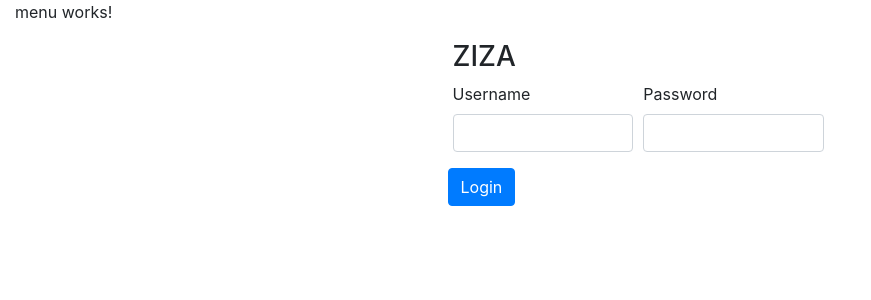
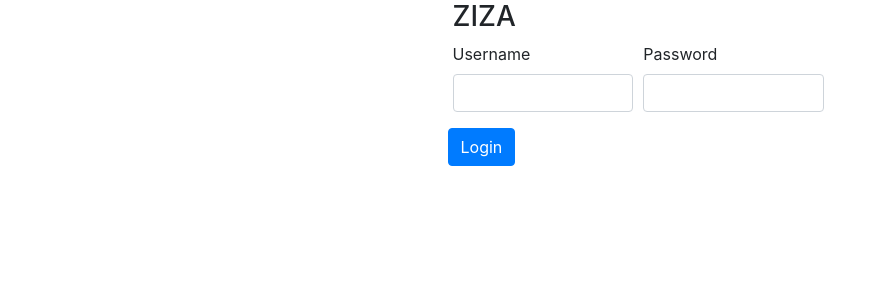
Before and after one commit to pradeepgaikwad/movie-booking, an Angular app: page / in a window 1280 px wide. Shown: the top 300 px of the page, without its empty margins (0-871 px from the left). Built offline with nearby package versions, Linux system fonts and the light colour scheme.

Commit message:
commented menu

```diff
--- a/src/app/app.component.html
+++ b/src/app/app.component.html
@@ -1,7 +1,6 @@
 <div class="container-fluid">
   <div class="row">
     <div class="col-lg-12">
-    <app-menu></app-menu>
   </div>
   </div>
    <div class="row">
```
